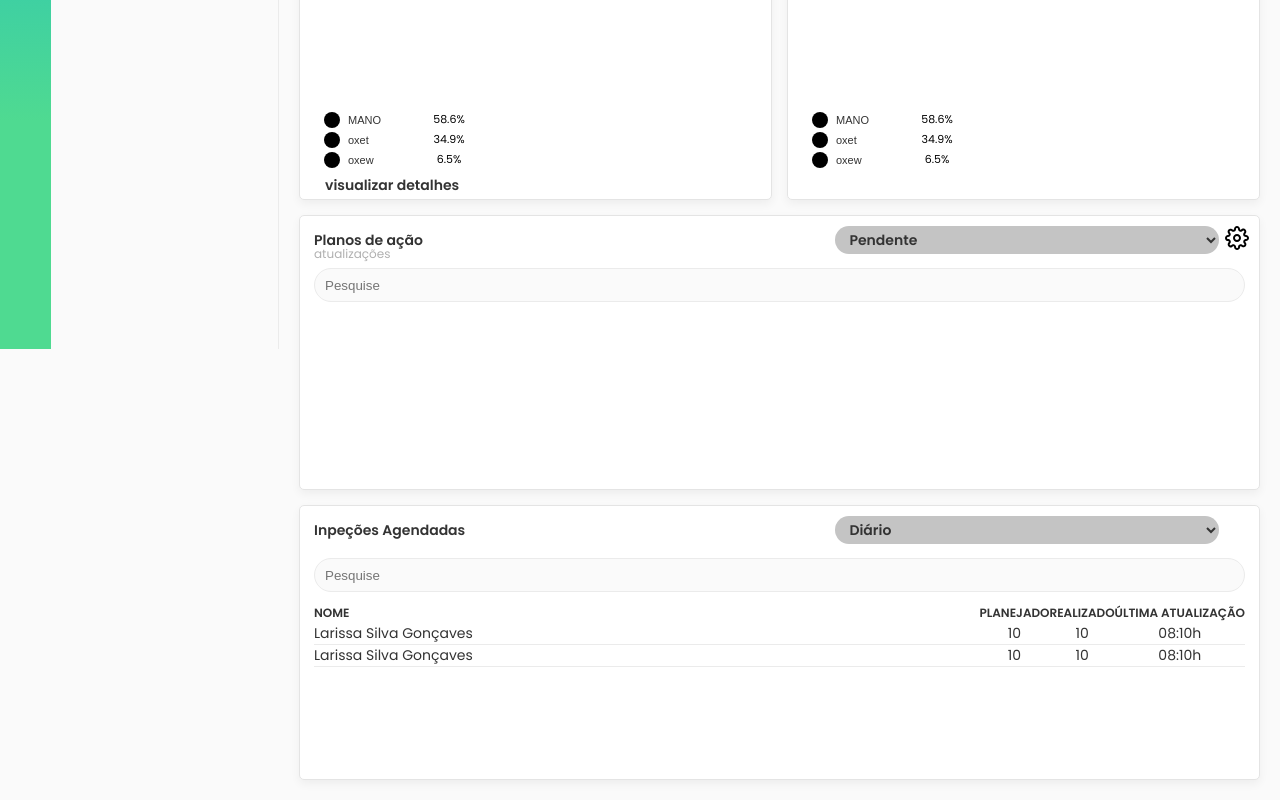
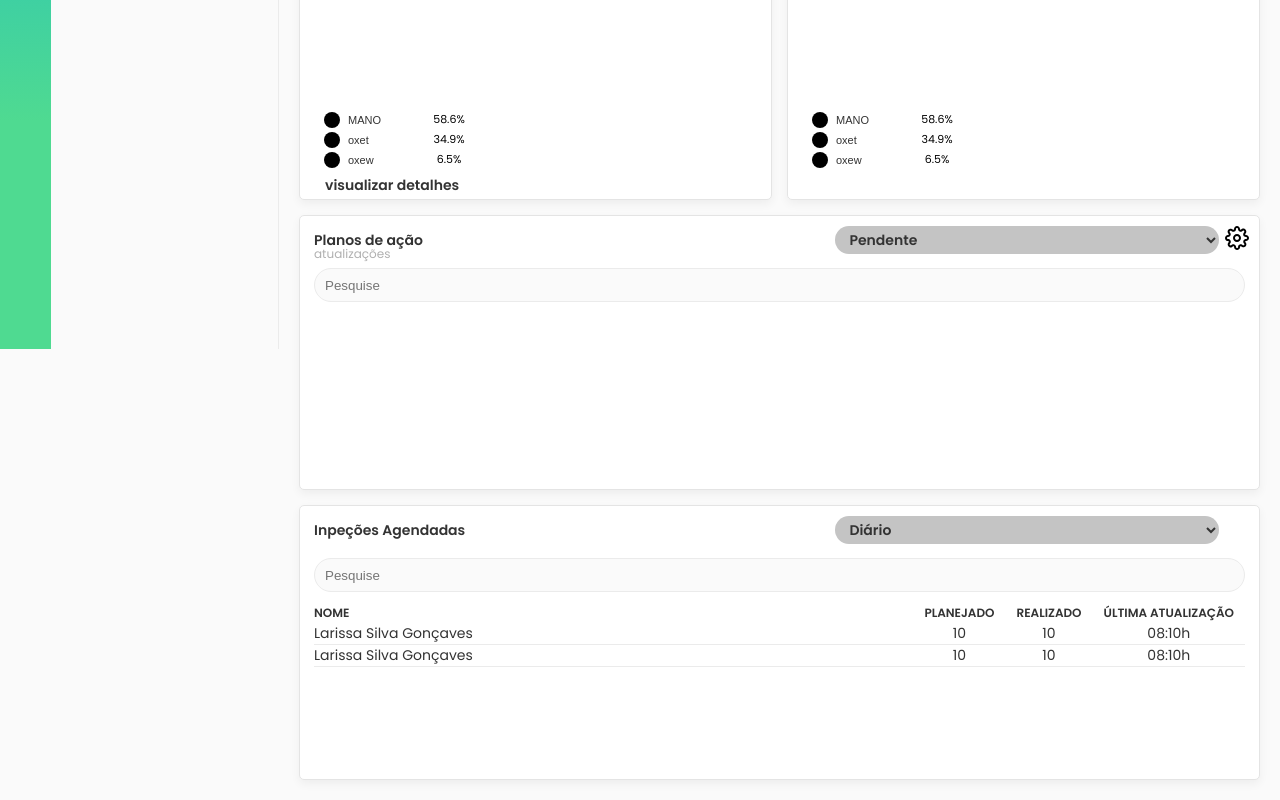
Before and after one commit to SamuelSimoes31/dashboard-trackingtrade, a React (Create React App) app in the folder dashboard/: page / in a window 1280 px wide. Shown: the part 451-1251 px from the top of the page. Built offline with nearby package versions, Linux system fonts and the light colour scheme; the HTML template or start-up script is replaced by a standard one.

Commit message:
fixed spacing within items

```diff
--- a/dashboard/src/components/Panel/Lists/TableList.tsx
+++ b/dashboard/src/components/Panel/Lists/TableList.tsx
@@ -13,13 +13,11 @@ const TableList = ({labels,data}: TableListProps) => {
       {labels.map(label => (
         <CollumFlex key={label}>
           <p>{label}</p>
-            {/* <RowFlex> */}
-              {
-                data.map((elem,i) => (
-                  <p key={i}>{elem[label]}</p>
-                ))
-              }
-            {/* </RowFlex> */}
+            {
+              data.map((elem,i) => (
+                <p key={i}>{elem[label]}</p>
+              ))
+            }
         </CollumFlex>
       ))}
     </Container>
--- a/dashboard/src/components/Panel/Lists/TableListStyle.ts
+++ b/dashboard/src/components/Panel/Lists/TableListStyle.ts
@@ -15,10 +15,11 @@ export const CollumFlex = styled.div`
   display: flex;
   flex-direction: column;
   align-items: center;
-  /* margin: 0 10px; */
+  /* padding: 0 10px; */
 
+  flex-grow: 1;
   &:first-child { /* Levar primeiro flex pra esquerda */
-    flex-grow: 1;
+    flex-grow: 20;
     p {
       text-align: left;
     }
@@ -38,7 +39,7 @@ export const CollumFlex = styled.div`
     line-height: 21px;
     text-align: center;
 
-
+    /* margin: 0 -10px; */
     border-bottom: 0.5px solid #EBEBEB;
     width: 100%;
   }
```
